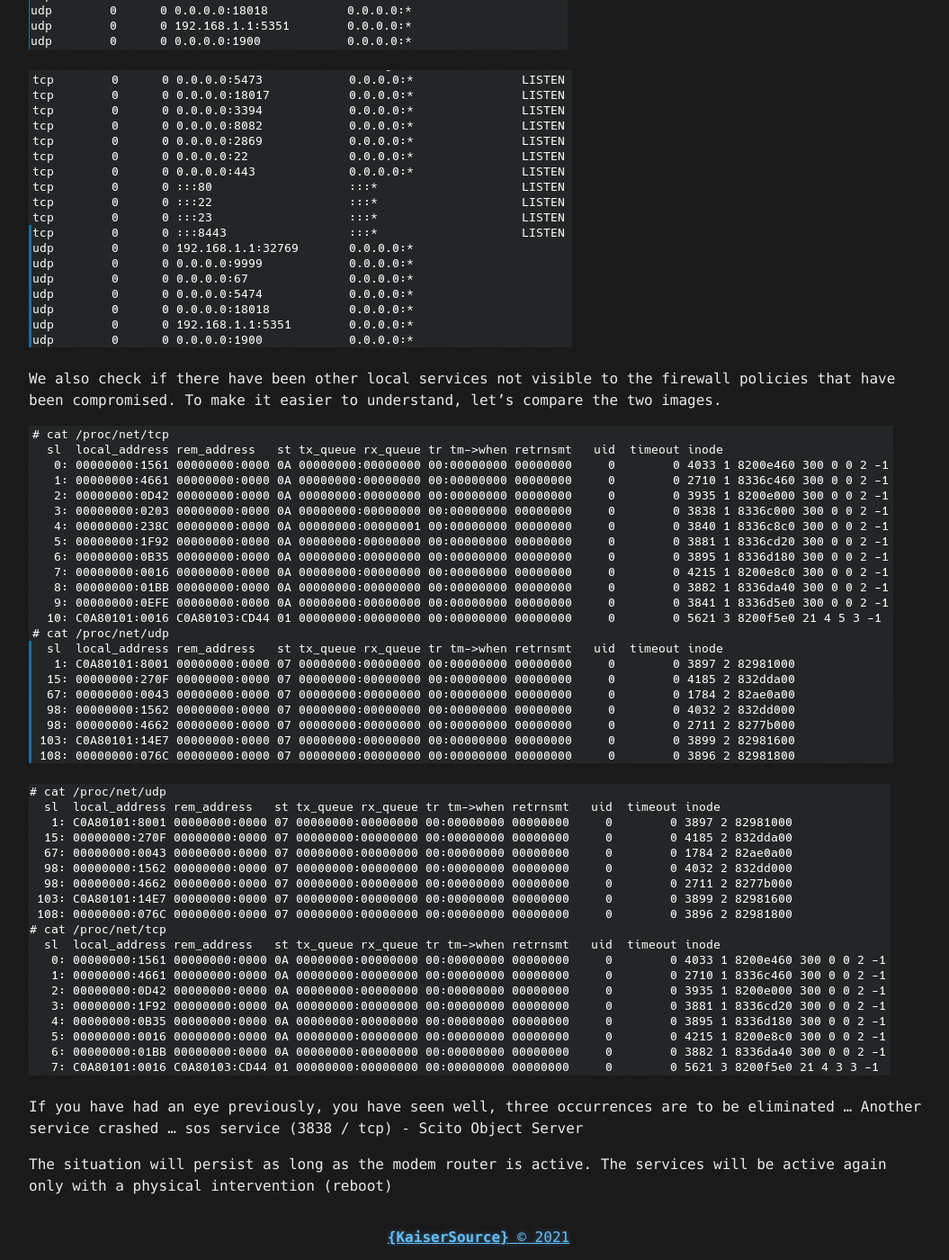
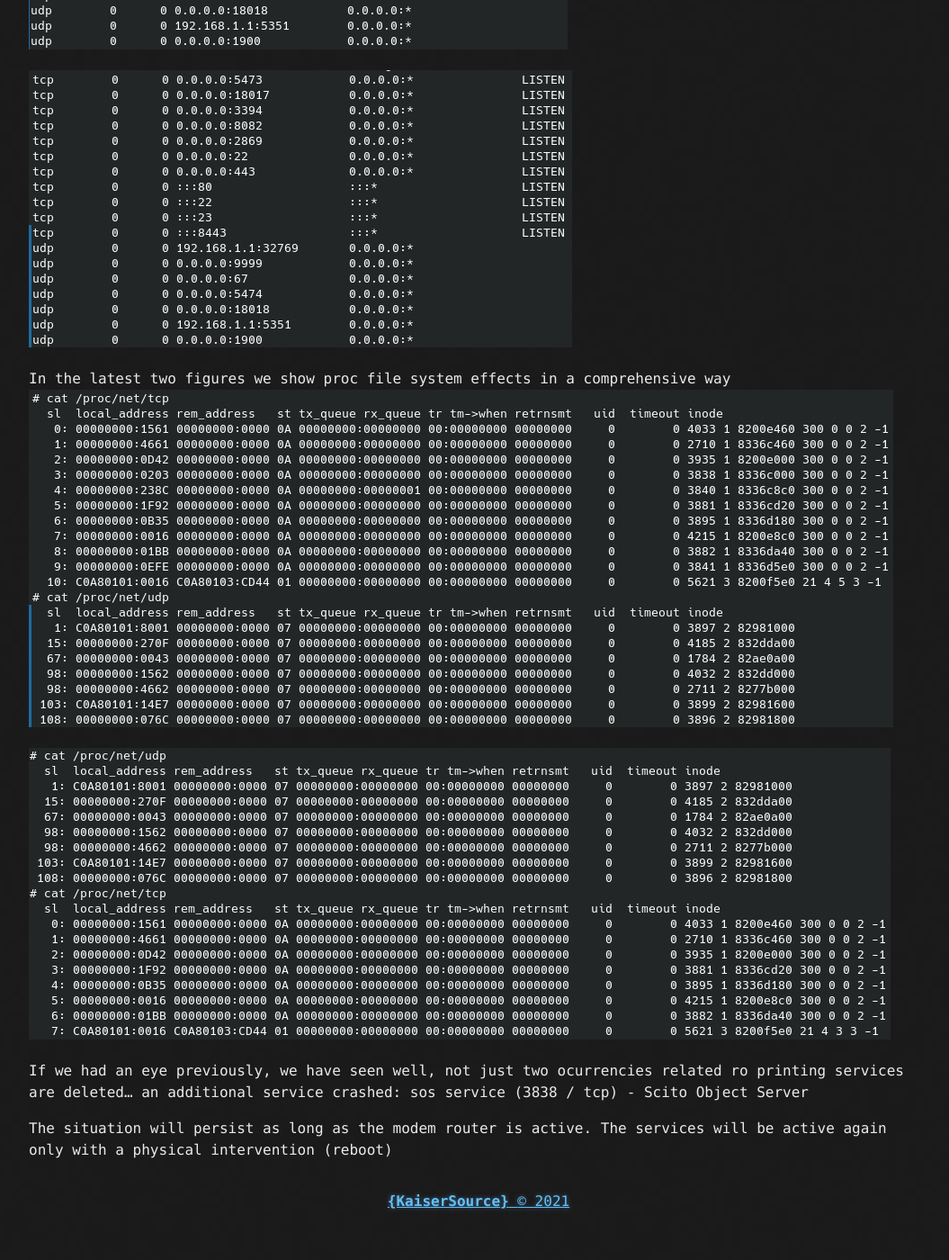
Before and after one commit to kaisersource/kaisersource.github.io, a Jekyll site: the page built from _posts/2021-01-17-dsl-n14u-syn.md, in a window 1280 px wide and 1400 px high, scrolled down 2004 px. Shown: the whole window at 90% size, without its empty margins (108-1163 px from the left). Built offline with Jekyll 4.4.1, drawn with Linux system fonts in a browser that asks for light colours; after the commit the page ends 3364 px from its top, so only the background shows below that; some of the changed text lies outside the part shown.

Commit message:
Update 2021-01-17-dsl-n14u-syn.md

```diff
--- a/_posts/2021-01-17-dsl-n14u-syn.md
+++ b/_posts/2021-01-17-dsl-n14u-syn.md
@@ -62,14 +62,13 @@ As a counter check, we show the status of services before and after running nmap
 
 ![](/assets/asus_2/netstat_after.png)
 
-We also check if there have been other local services not visible to the firewall policies that have been compromised. To make it easier to understand, let's compare the two images.
-
+In the latest two figures we show proc file system effects in a comprehensive way
 ![](/assets/asus_2/tcp_udp_all_before.png)
 
 ![](/assets/asus_2/tcp_udp_all_after.png)
 
-If you have had an eye previously, you have seen well, three occurrences are to be eliminated ...
-Another service crashed ... sos service (3838 / tcp) - Scito Object Server
+If we had an eye previously, we have seen well, not just two ocurrencies related ro printing services are deleted...
+an additional service crashed: sos service (3838 / tcp) - Scito Object Server
 
 The situation will persist as long as the modem router is active. The services will be active again only with a physical intervention (reboot)
 
```
Also changed, not shown: other parts of _posts/2021-01-17-dsl-n14u-syn.md (+1 -1 lines).
